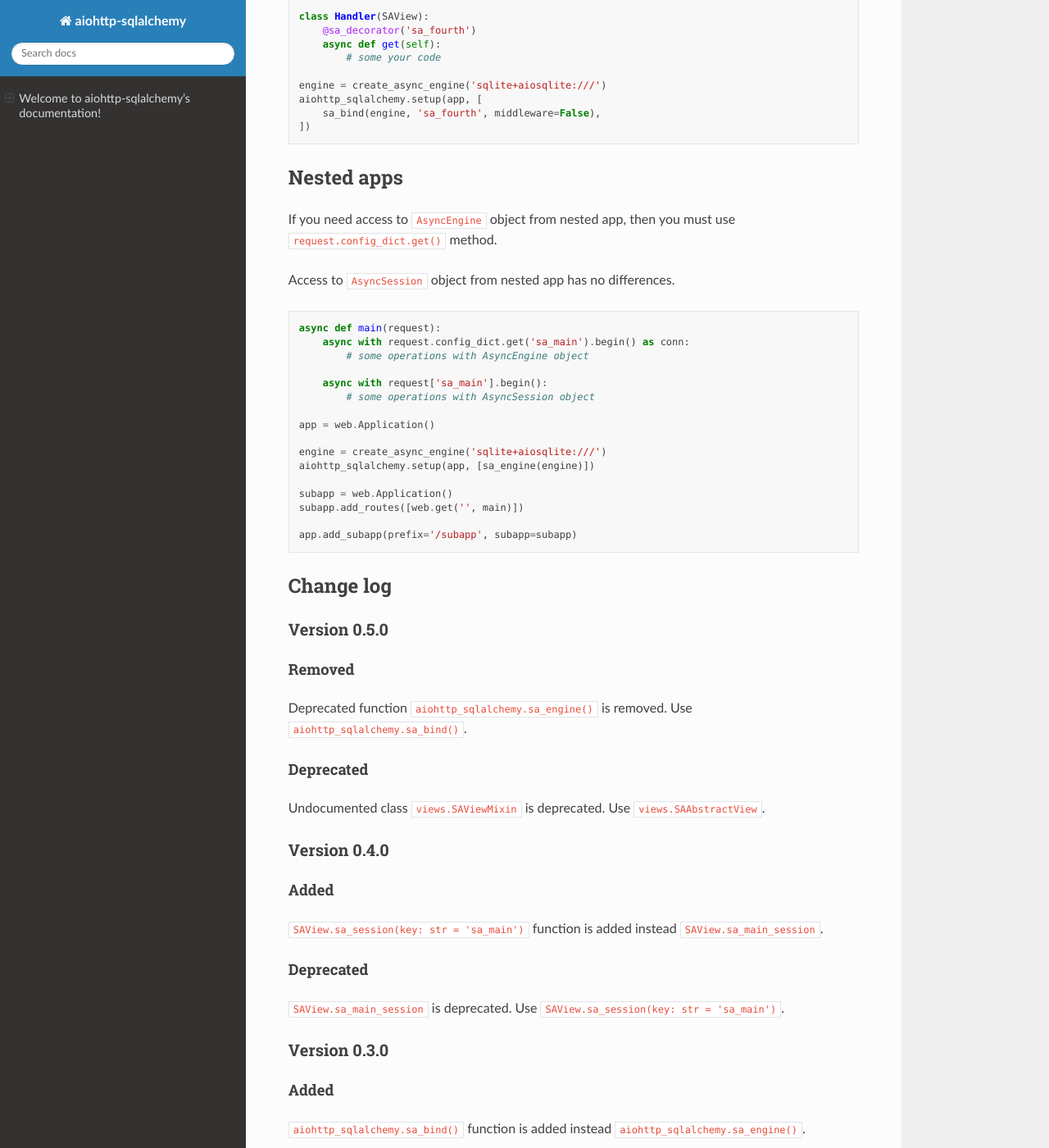
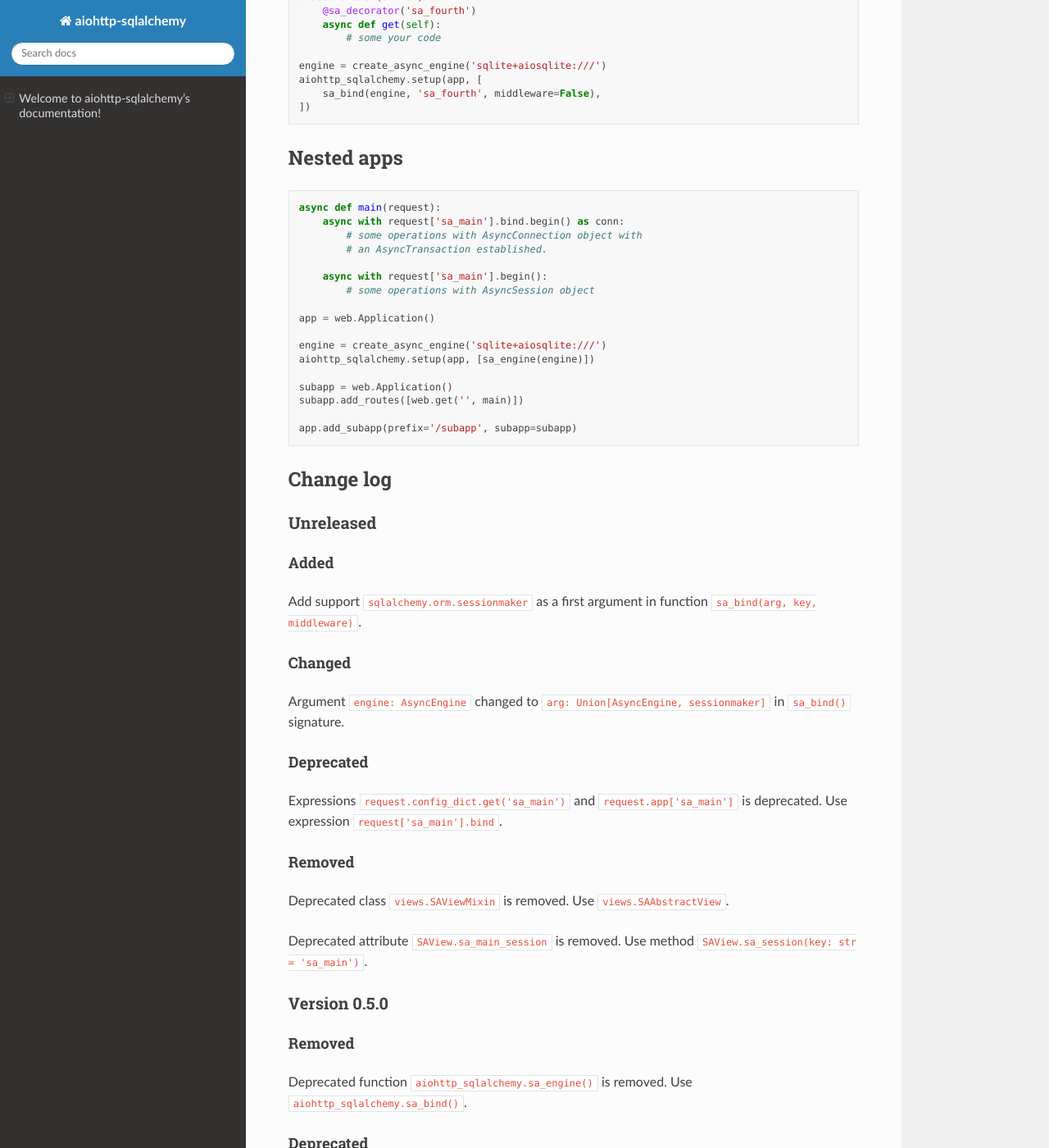
Before and after one commit to ri-gilfanov/aiohttp-sqlalchemy, a Sphinx documentation site: the page built from docs/index.rst, in a window 1280 px wide and 1400 px high, scrolled down 2735 px. Shown: the whole window at 82% size. Built offline with Sphinx 7.4.7 and the Read the Docs theme 2.0.0, drawn with Linux system fonts in a browser that asks for light colours; some of the changed text lies outside the part shown.

Commit message:
Add sessionmaker support, update docs and examples

```diff
--- a/docs/index.rst
+++ b/docs/index.rst
@@ -19,11 +19,8 @@
 --------
 SQLAlchemy 1.4 / 2.0 support for aiohttp.
 
-By default, library forwards:
-
-* ``sqlalchemy.ext.asyncio.AsyncSession`` object as ``request['sa_main']``
-  or ``SAView.sa_session()``
-* ``sqlalchemy.ext.asyncio.AsyncEngine`` object as ``request.app['sa_main']``
+Library forwarding ``sqlalchemy.ext.asyncio.AsyncSession`` object as
+``request['sa_main']`` or ``SAView.sa_session()`` by default.
 
 
 Installation
@@ -63,7 +60,7 @@
 
 
   async def main(request):
-      async with request.app['sa_main'].begin() as conn:
+      async with request['sa_main'].bind.begin() as conn:
           await conn.run_sync(Base.metadata.create_all)
 
       async with request['sa_main'].begin():
@@ -152,16 +149,12 @@
 
 Nested apps
 -----------
-If you need access to ``AsyncEngine`` object from nested app, then you must
-use ``request.config_dict.get()`` method.
-
-Access to ``AsyncSession`` object from nested app has no differences.
-
 .. code-block:: python
 
   async def main(request):
-      async with request.config_dict.get('sa_main').begin() as conn:
-          # some operations with AsyncEngine object
+      async with request['sa_main'].bind.begin() as conn:
+          # some operations with AsyncConnection object with
+          # an AsyncTransaction established.
 
       async with request['sa_main'].begin():
           # some operations with AsyncSession object
@@ -179,6 +172,32 @@
 
 Change log
 ----------
+Unreleased
+^^^^^^^^^^
+Added
+"""""
+Add support ``sqlalchemy.orm.sessionmaker`` as a first argument in function
+``sa_bind(arg, key, middleware)``.
+
+Changed
+"""""""
+Argument ``engine: AsyncEngine`` changed to ``arg: Union[AsyncEngine,
+sessionmaker]`` in ``sa_bind()`` signature.
+
+Deprecated
+""""""""""
+Expressions ``request.config_dict.get('sa_main')`` and
+``request.app['sa_main']`` is deprecated. Use expression
+``request['sa_main'].bind``.
+
+Removed
+"""""""
+Deprecated class ``views.SAViewMixin`` is removed. Use
+``views.SAAbstractView``.
+
+Deprecated attribute ``SAView.sa_main_session`` is removed. Use method
+``SAView.sa_session(key: str = 'sa_main')``.
+
 Version 0.5.0
 ^^^^^^^^^^^^^
 Removed
```
Also changed, not shown: README.rst (+3 -6 lines), aiohttp_sqlalchemy/__init__.py (+13 -8 lines), 9 other files.
